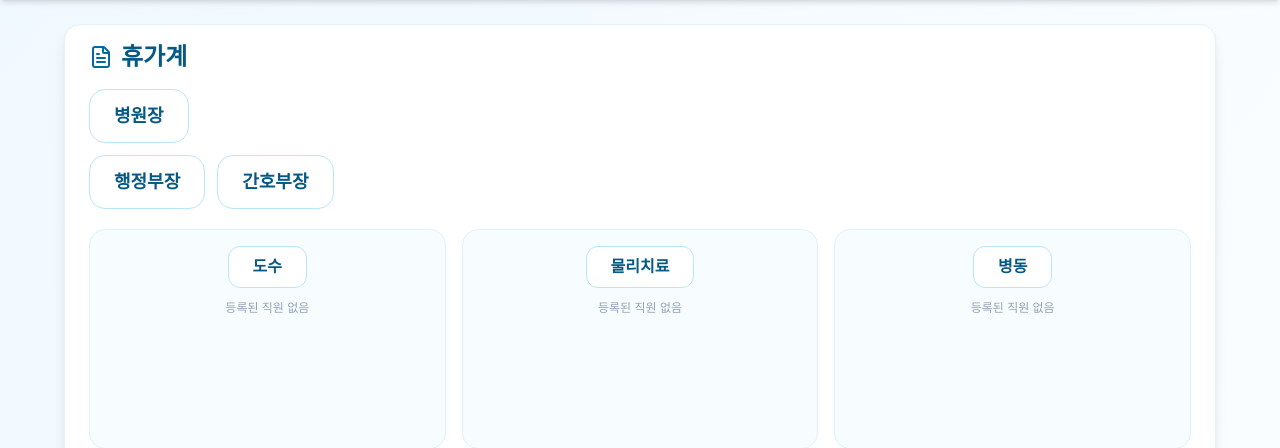
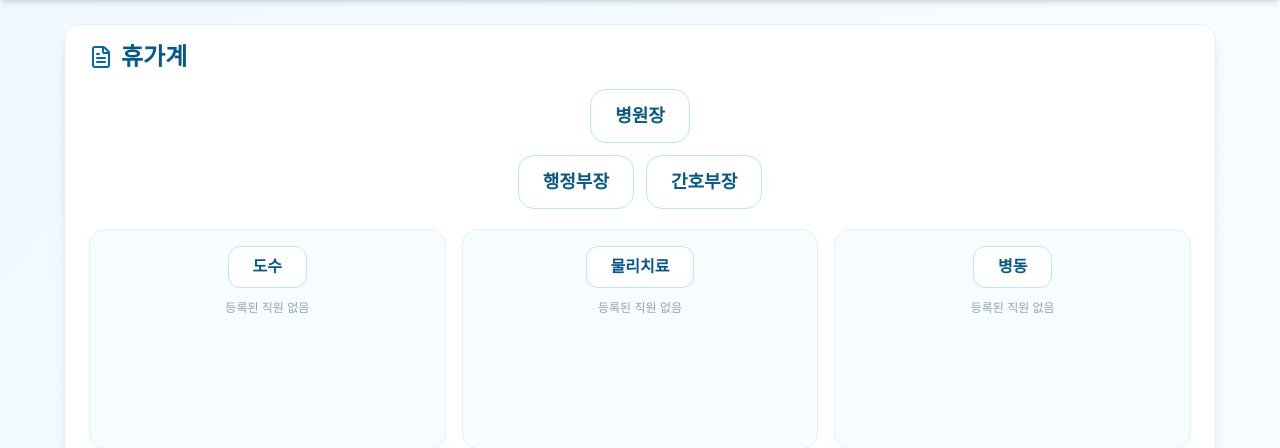
Before and after one commit to wjswk28/gaja_vacation_system, a Flask app: page /vacation_form/ in a window 1280 px wide. Shown: the part 48-496 px from the top of the page. Run offline with Flask 3, Linux system fonts and the light colour scheme; a user stored in the database is signed in; some libraries are stand-ins or nearby versions.

Commit message:
Update index.html

```diff
--- a/app/templates/vacation_form/index.html
+++ b/app/templates/vacation_form/index.html
@@ -10,10 +10,10 @@
     <span class="text-sky-800 font-bold text-xl md:text-2xl">휴가계</span>
   </div>
 
-  <!-- ✅ 결재 라인 버튼 (부서 카드 그리드 위) -->
-  <div class="mb-5">
+  <!-- ✅ 결재 라인 버튼 (컨테이너 박스 안에서 중앙 정렬) -->
+  <div class="mb-5 w-full text-center">
     <!-- 병원장 -->
-    <div class="flex justify-center md:justify-start mb-3">
+    <div class="flex justify-center mb-3">
       <button type="button"
               data-approver="병원장"
               class="px-6 py-3 rounded-2xl
@@ -27,7 +27,7 @@
     </div>
 
     <!-- 행정부장 / 간호부장 -->
-    <div class="flex flex-wrap justify-center md:justify-start gap-3">
+    <div class="flex flex-wrap justify-center gap-3">
       <button type="button"
               data-approver="행정부장"
               class="px-6 py-3 rounded-2xl
@@ -51,6 +51,7 @@
       </button>
     </div>
   </div>
+
 
 
   <!-- ✅ 부서 카드 그리드 (대체연차 부여 페이지처럼) -->
```
